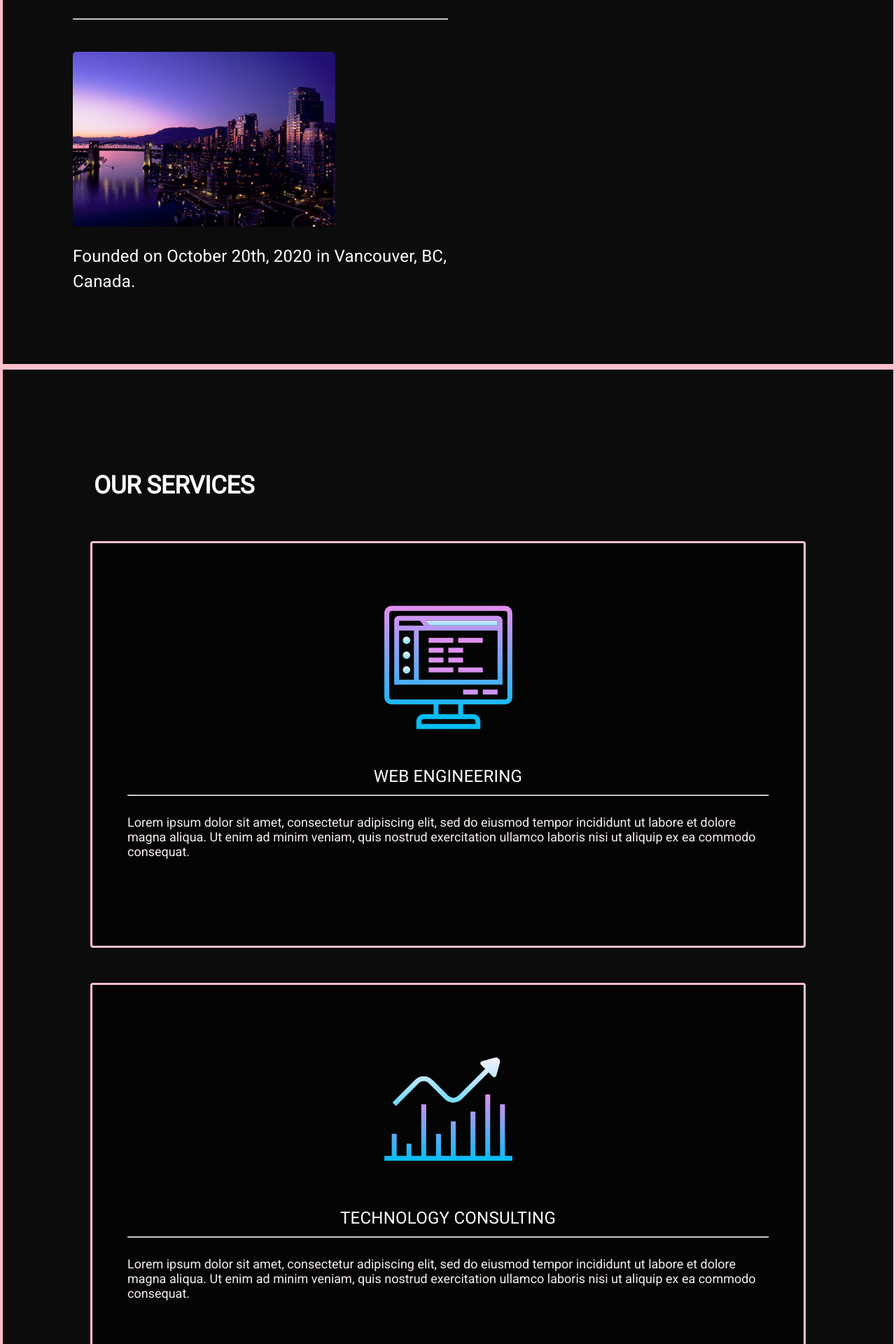
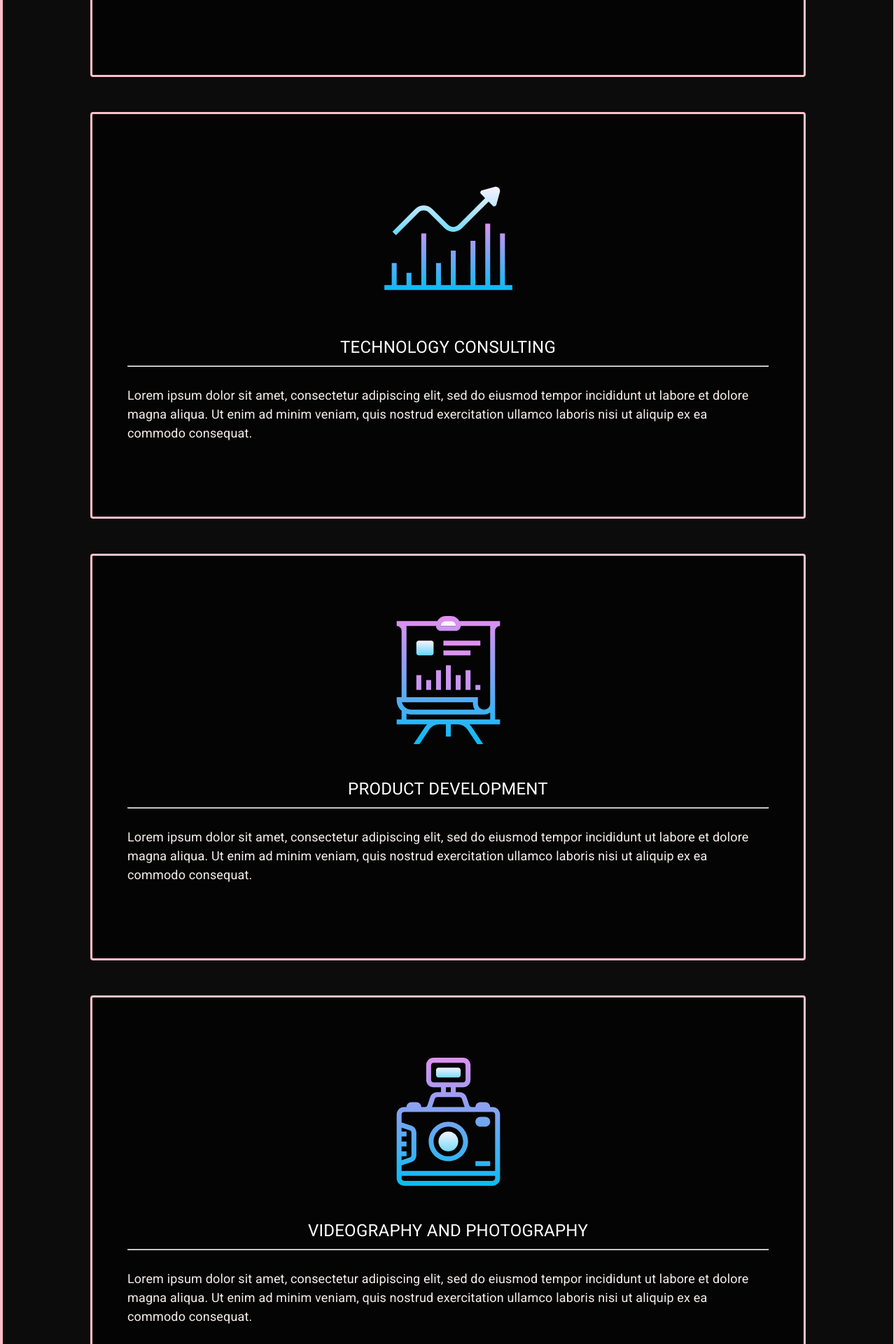
Before and after one commit to the-digital-labs/thedigitallabs.io, a React (Create React App) app: page / in a window 1280 px wide. Shown: the part 1520-3440 px from the top of the page at 70% size. Built offline with nearby package versions, Linux system fonts and the light colour scheme.

Commit message:
more frontend work and layout

```diff
--- a/src/App.js
+++ b/src/App.js
@@ -5,9 +5,6 @@ import Nav from './components/Nav.js';
 import FrontPage from './components/FrontPage';
 import Mission from './components/Mission';
 import Offering from './components/Offering';
-import Team from './components/Team';
-import Clients from './components/Clients';
-import Contact from './components/Contact';
 import Footer from './components/Footer';
 
 function App() {
@@ -16,11 +13,8 @@ function App() {
       <Nav />
       <div>
         <FrontPage />
+        <Offering />
         <Mission />
-        <Offering />
-        <Team />
-        <Clients />
-        <Contact />
         <Footer />
       </div>
     </div>
--- a/src/components/Footer.js
+++ b/src/components/Footer.js
@@ -11,7 +11,7 @@ import GitHubIcon from '@material-ui/icons/GitHub';
 const useStyles = makeStyles((theme) => ({
   footer: {
     minHeight: 300,
-    backgroundColor: '#0e0d0e',
+    backgroundColor: '#160b19',
     color: 'white',
     fontFamily: 'Roboto',
     padding: 50
@@ -34,7 +34,7 @@ const useStyles = makeStyles((theme) => ({
   },
   email: {
     fontSize: 18,
-    color: '#bd98ba !important',
+    color: '#d69bd1 !important',
   },
   socialIcon: {
     paddingRight: 15
--- a/src/components/Mission.js
+++ b/src/components/Mission.js
@@ -56,7 +56,9 @@ const useStyles = makeStyles((theme) => ({
   },
   vancouver: {
     height: 250,
-    borderRadius: 5
+    borderRadius: 5,
+    width: '100%',
+    maxWidth: 400
   },
   vancouverText: {
     color: 'white',
@@ -70,7 +72,7 @@ const Mission = (props) => {
   return (
     <div className={classes.mission} id="mission">
       <div className={classes.missionBanner} id="mission-banner">
-        <div className={classes.missionBannerTitle}>
+        <div className={classes.missionBannerTitle} id="mission-banner-title">
           <Typography variant="h4">MISSION STATEMENT</Typography>
         </div>
       </div>
@@ -86,7 +88,7 @@ const Mission = (props) => {
           <br/>
           <Typography className={classes.body}>We are not Afraid:<span className={classes.bodyInfo}> To try new things.</span></Typography>
         </Grid>
-        <Grid item xl={6} lg={6} md={0} sm={0} xs={0}>
+        <Grid item xl={6} lg={6} md={false} sm={false} xs={false}>
 
         </Grid>
         <Grid item xl={6} lg={6} md={12} sm={12} xs={12}>
@@ -96,9 +98,9 @@ const Mission = (props) => {
           <br />
           <br />
           <img className={classes.vancouver} src={vancouver} alt="vancouver" />
-          <Typography className={classes.vancouverText} variant="body1">Founded on October 20th, 2020 in Vancouver, BC, Canada.</Typography>
+          <Typography className={classes.vancouverText}>Founded on October 20th, 2020 in Vancouver, BC, Canada.</Typography>
         </Grid>
-        <Grid item xl={6} lg={6} md={0} sm={0} xs={0}>
+        <Grid item xl={6} lg={6} md={false} sm={false} xs={false}>
 
         </Grid>
       </Grid>
--- a/src/components/Offering.js
+++ b/src/components/Offering.js
@@ -67,7 +67,7 @@ const Offering = (props) => {
             <hr />
             <br />
             <div className={classes.cardInfo}>
-              <Typography className={classes.cardText} variant="p">Lorem ipsum dolor sit amet, consectetur adipiscing elit, sed do eiusmod tempor incididunt ut labore et dolore magna aliqua. Ut enim ad minim veniam, quis nostrud exercitation ullamco laboris nisi ut aliquip ex ea commodo consequat.</Typography>
+              <Typography className={classes.cardText}>Lorem ipsum dolor sit amet, consectetur adipiscing elit, sed do eiusmod tempor incididunt ut labore et dolore magna aliqua. Ut enim ad minim veniam, quis nostrud exercitation ullamco laboris nisi ut aliquip ex ea commodo consequat.</Typography>
             </div>
           </Paper>
         </Grid>
@@ -78,7 +78,7 @@ const Offering = (props) => {
             <hr />
             <br />
             <div className={classes.cardInfo}>
-              <Typography className={classes.cardText} variant="p">Lorem ipsum dolor sit amet, consectetur adipiscing elit, sed do eiusmod tempor incididunt ut labore et dolore magna aliqua. Ut enim ad minim veniam, quis nostrud exercitation ullamco laboris nisi ut aliquip ex ea commodo consequat.</Typography>
+              <Typography className={classes.cardText}>Lorem ipsum dolor sit amet, consectetur adipiscing elit, sed do eiusmod tempor incididunt ut labore et dolore magna aliqua. Ut enim ad minim veniam, quis nostrud exercitation ullamco laboris nisi ut aliquip ex ea commodo consequat.</Typography>
             </div>
           </Paper>
         </Grid>
@@ -89,7 +89,7 @@ const Offering = (props) => {
             <hr />
             <br />
             <div className={classes.cardInfo}>
-              <Typography className={classes.cardText} variant="p">Lorem ipsum dolor sit amet, consectetur adipiscing elit, sed do eiusmod tempor incididunt ut labore et dolore magna aliqua. Ut enim ad minim veniam, quis nostrud exercitation ullamco laboris nisi ut aliquip ex ea commodo consequat.</Typography>
+              <Typography className={classes.cardText}>Lorem ipsum dolor sit amet, consectetur adipiscing elit, sed do eiusmod tempor incididunt ut labore et dolore magna aliqua. Ut enim ad minim veniam, quis nostrud exercitation ullamco laboris nisi ut aliquip ex ea commodo consequat.</Typography>
             </div>
           </Paper>
         </Grid>
@@ -100,7 +100,7 @@ const Offering = (props) => {
             <hr />
             <br />
             <div className={classes.cardInfo}>
-              <Typography className={classes.cardText} variant="p">Lorem ipsum dolor sit amet, consectetur adipiscing elit, sed do eiusmod tempor incididunt ut labore et dolore magna aliqua. Ut enim ad minim veniam, quis nostrud exercitation ullamco laboris nisi ut aliquip ex ea commodo consequat.</Typography>
+              <Typography className={classes.cardText}>Lorem ipsum dolor sit amet, consectetur adipiscing elit, sed do eiusmod tempor incididunt ut labore et dolore magna aliqua. Ut enim ad minim veniam, quis nostrud exercitation ullamco laboris nisi ut aliquip ex ea commodo consequat.</Typography>
             </div>
           </Paper>
         </Grid>
@@ -111,7 +111,7 @@ const Offering = (props) => {
             <hr />
             <br />
             <div className={classes.cardInfo}>
-              <Typography className={classes.cardText} variant="p">Lorem ipsum dolor sit amet, consectetur adipiscing elit, sed do eiusmod tempor incididunt ut labore et dolore magna aliqua. Ut enim ad minim veniam, quis nostrud exercitation ullamco laboris nisi ut aliquip ex ea commodo consequat.</Typography>
+              <Typography className={classes.cardText}>Lorem ipsum dolor sit amet, consectetur adipiscing elit, sed do eiusmod tempor incididunt ut labore et dolore magna aliqua. Ut enim ad minim veniam, quis nostrud exercitation ullamco laboris nisi ut aliquip ex ea commodo consequat.</Typography>
             </div>
           </Paper>
         </Grid>
@@ -122,7 +122,7 @@ const Offering = (props) => {
             <hr />
             <br />
             <div className={classes.cardInfo}>
-              <Typography className={classes.cardText} variant="p">Lorem ipsum dolor sit amet, consectetur adipiscing elit, sed do eiusmod tempor incididunt ut labore et dolore magna aliqua. Ut enim ad minim veniam, quis nostrud exercitation ullamco laboris nisi ut aliquip ex ea commodo consequat.</Typography>
+              <Typography className={classes.cardText}>Lorem ipsum dolor sit amet, consectetur adipiscing elit, sed do eiusmod tempor incididunt ut labore et dolore magna aliqua. Ut enim ad minim veniam, quis nostrud exercitation ullamco laboris nisi ut aliquip ex ea commodo consequat.</Typography>
             </div>
           </Paper>
         </Grid>
--- a/src/styles/mission.css
+++ b/src/styles/mission.css
@@ -8,4 +8,10 @@
     padding: 60px 30px 50px 30px !important;
     border-width: 0px;
   }
+  #mission-banner {
+    padding: 28px !important;
+  }
+  #mission-banner-title h4 {
+    font-size: 20px !important;
+  }
 }
--- a/src/styles/offering.css
+++ b/src/styles/offering.css
@@ -15,7 +15,7 @@
     padding: 20px !important;
     margin: 5px !important;
     margin-bottom: 20px !important;
-    height: 525px !important;
+    min-height: 525px !important;
     border-width: 1px !important;
   }
   .offering-card img {
```
